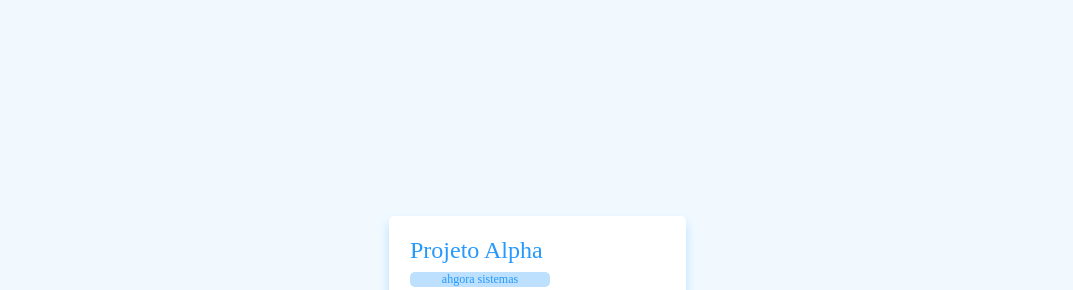
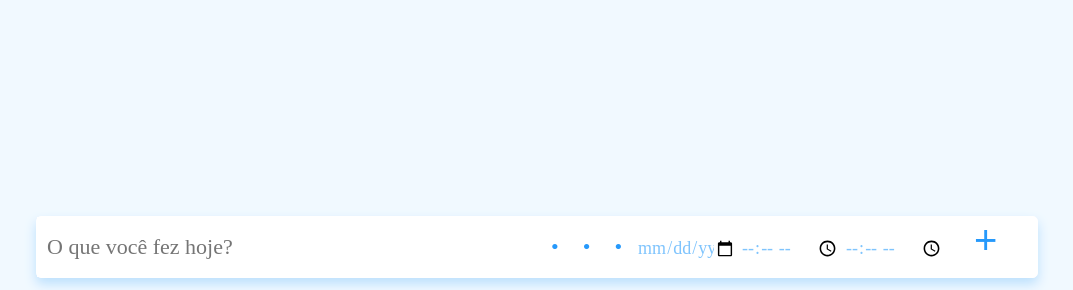
Before and after one commit to welitonderesende/css3_components, a plain HTML site: page index.html in a window 1280 px wide. Shown: the part 24-314 px from the top of the page, without its empty margins (103-1176 px from the left). Drawn offline with Linux system fonts and the light colour scheme.

Commit message:
adding timer component

```diff
--- /dev/null
+++ b/entry--timer.css
@@ -0,0 +1,87 @@
+/**
+* ADDING ADDITIONAL body STYLING JUST FOR TEST
+* REMOVE BEFORE SEND TO PRODUCTION
+*/
+body {
+    background-color: #F1F9FF;
+    display: flex;
+    justify-content: center;
+    margin-top: 30vh;
+}
+
+
+.ts-timer--field {
+    width: 1000px;
+    height: 60px;
+    border: 1px solid white;
+    box-shadow: 0px 6px 12px #BCE0FD;
+    background-color: white;
+    border-radius: 5px;
+    position: relative;
+}
+
+.ts-input--time-desc {
+    width: 50%;
+    height: 100%;
+    border: none;
+    font-size: 22px;
+    font-family: 'Fira Sans';
+    padding: 0 0 0 10px;
+    display: inline-block;
+}
+
+.ts-input--timer-icons {
+    display: inline-block;
+}
+
+.ts-input--tag-icon {
+    font-size: 22px;
+    color: #2699FB;
+    padding: 10px;
+    animation: scaleout .2s forwards;
+}
+
+.ts-input--tag-icon:hover {
+    animation: scalein .2s forwards;
+}
+
+@keyframes scalein {
+    from {  font-size: 22px; }
+    to {    font-size: 32px; }
+}
+@keyframes scaleout {
+    from {    font-size: 32px; }
+    to {  font-size: 22px; }
+}
+
+.ts-input--time-hours {
+    display: inline-block;
+}
+
+.ts-input--date,.ts-input--hour {
+    width: 100px;
+    border: none;
+    font-size: 18px;
+    font-family: 'Fira Sans';
+    font-weight: 300;
+    color: #7FC4FD;
+}
+.ts-input--hour {
+    border: none;
+}
+
+.ts-input--add {
+    display: inline-block;
+}
+
+.ts-input--add-time-entry {
+    font-size: 40px;
+    font-weight: 300;
+    color: #2699FB;
+    border: none;
+    box-shadow: none;
+    outline: none;
+    background-color: transparent;
+    margin-left: 20px;
+
+}
--- a/index.html
+++ b/index.html
@@ -1,16 +1,18 @@
-<link rel="stylesheet" href="card--dashboard.css">
-<div class="ts-card-dashboard">
-    <h1 class="ts-card_title">Projeto Alpha</h1>
-    <div class="ts-tag--client">
-        <span class="ts-client">ahgora sistemas</span>
+<link rel="stylesheet" href="entry--timer.css">
+<div class="ts-timer--field">
+    <input type="text" class="ts-input--time-desc" placeholder="O que você fez hoje?">
+    <div class="ts-input--timer-icons">
+        <span class="ts-input--tag-icon">•</span>
+        <span class="ts-input--tag-icon">•</span>
+        <span class="ts-input--tag-icon">•</span>
     </div>
-    <div class="ts-worked--hours">
-        <span class="ts-number--hours">1000</span>
-        <p class="ts-label--hours">Horas trabalhadas</p>
+    <div class="ts-input--time-hours">
+        <input type="date" class="ts-input--date">
+        <input type="time" class="ts-input--hour">
+        <span class="ts-input--timer-divider"></span>
+        <input type="time" class="ts-input--hour">
     </div>
-    <span class="ts-card--divisor"></span>
-    <div class="ts-appointment--hours">
-        <span class="ts-number--hours">8</span>
-        <p class="ts-label--hours">Horas apontadas</p>
+    <div class="ts-input--add">
+        <button class="ts-input--add-time-entry">+</button>
     </div>
 </div>
```
Also changed, not shown: card--dashboard.html (added, +16 -0 lines), _variables.css (added), entry--timer.html (added).
